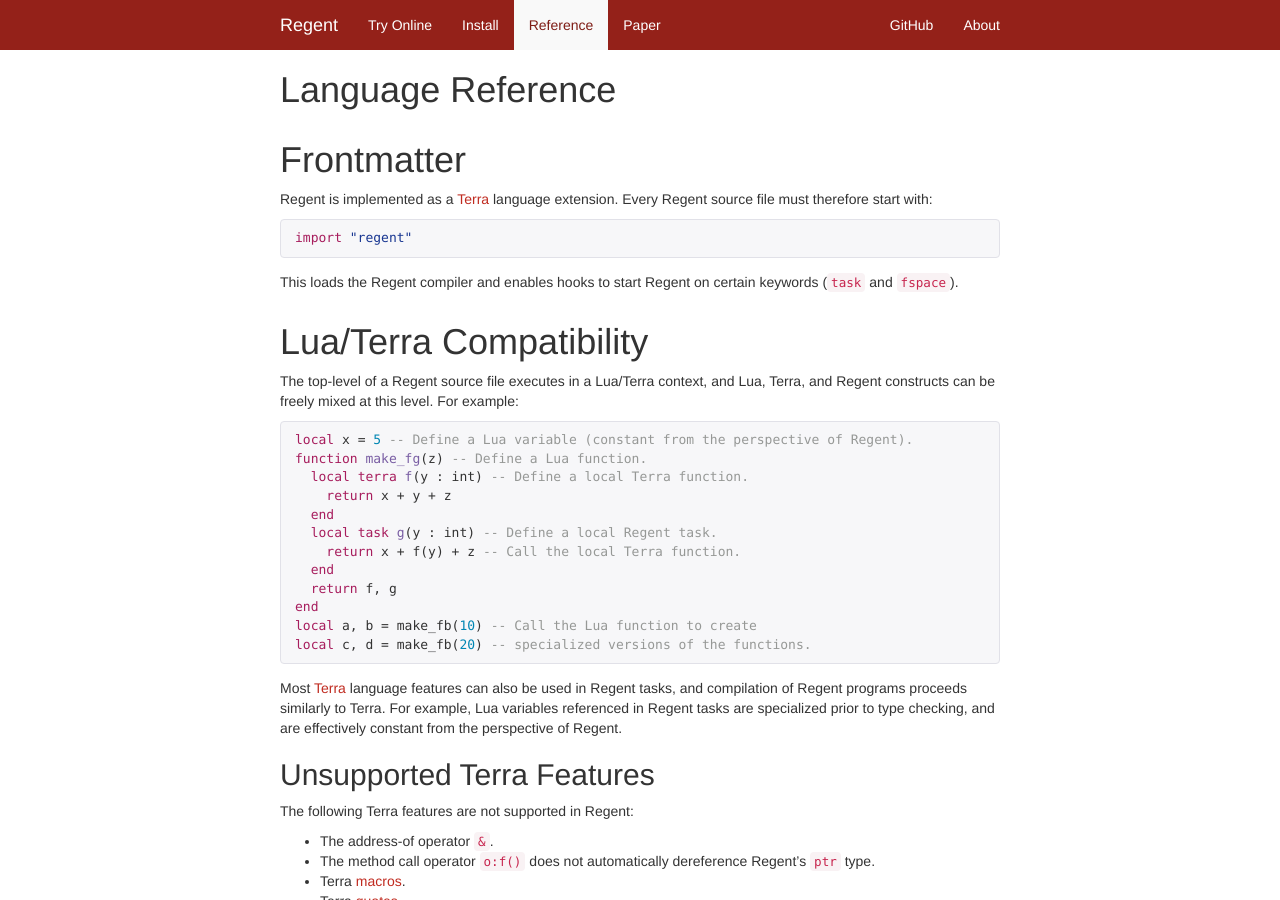
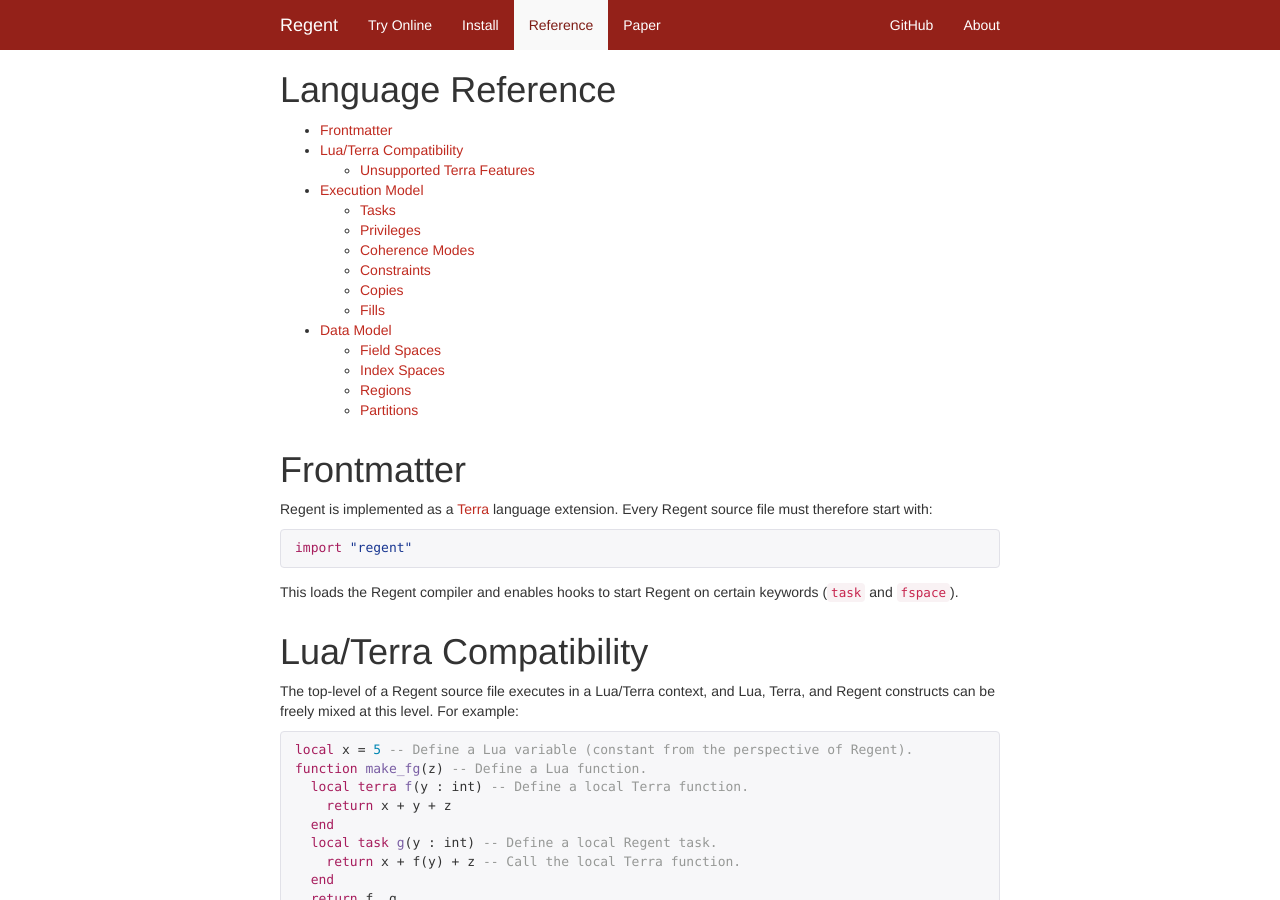
Before and after one commit to StanfordLegion/regent-lang.org, a Jekyll site: the page built from reference.md, in a window 1280 px wide and 900 px high. Built offline with Jekyll 4.4.1, drawn with Linux system fonts in a browser that asks for light colours; nearby versions of some CDN libraries.

Commit message:
Add TOC for reference.

```diff
--- a/reference.md
+++ b/reference.md
@@ -5,6 +5,22 @@
 highlight_first: false
 permalink: /reference/index.html
 ---
+
+  * [Frontmatter](#frontmatter)
+  * [Lua/Terra Compatibility](#luaterra-compatibility)
+      * [Unsupported Terra Features](#unsupported-terra-features)
+  * [Execution Model](#execution-model)
+      * [Tasks](#tasks)
+      * [Privileges](#privileges)
+      * [Coherence Modes](#coherence-modes)
+      * [Constraints](#constraints)
+      * [Copies](#copies)
+      * [Fills](#fills)
+  * [Data Model](#data-model)
+      * [Field Spaces](#field-spaces)
+      * [Index Spaces](#index-spaces)
+      * [Regions](#regions)
+      * [Partitions](#partitions)
 
 # Frontmatter
 
```
